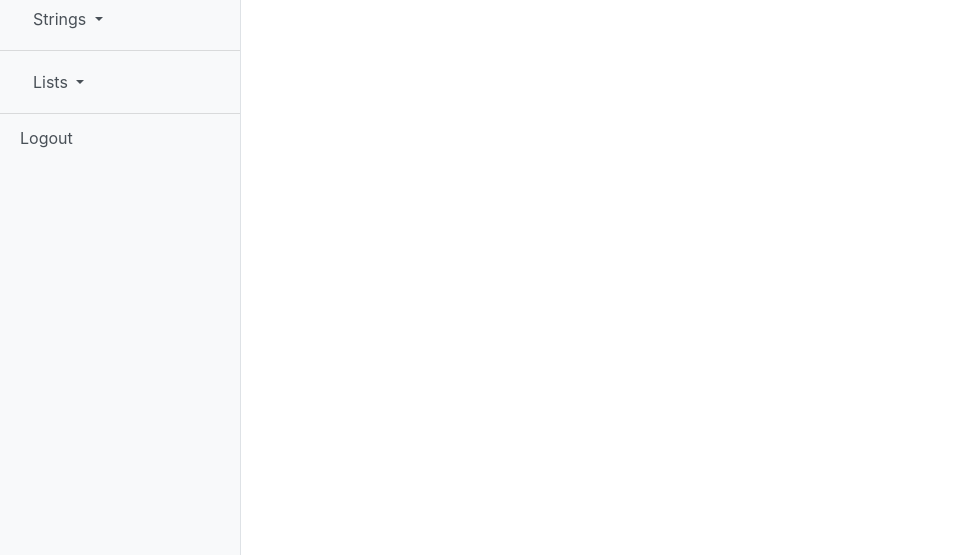
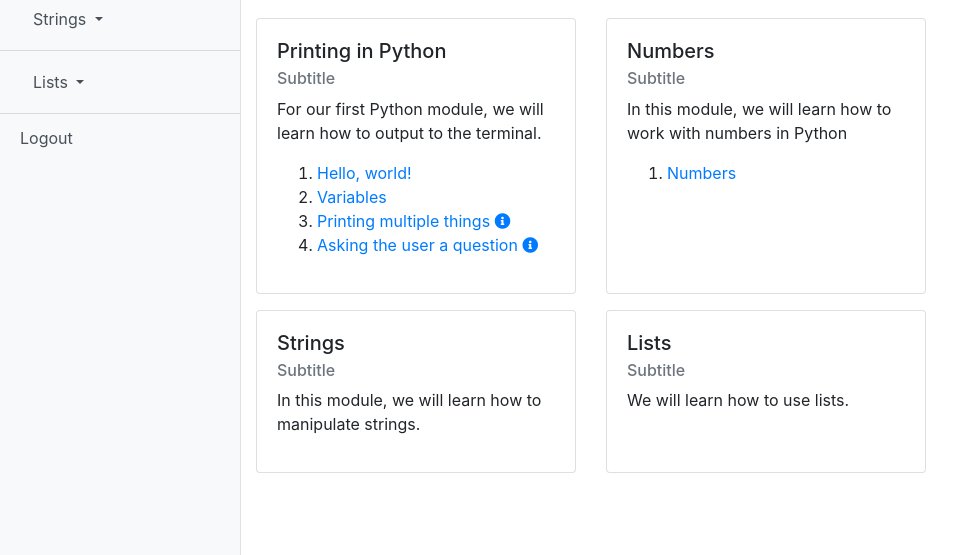
Before and after one commit to mrblue6ix/CITS3403Project, a Flask app: page / in a window 1280 px wide. Shown: the part 245-800 px from the top of the page, without its empty margins (0-968 px from the left). Run offline with Flask 2, Linux system fonts and the light colour scheme; a user stored in the database is signed in; data comes from the database, SQL or seed files in the repository; some libraries are stand-ins or nearby versions.

Commit message:
added dashboard on home

```diff
--- a/app/templates/home.html
+++ b/app/templates/home.html
@@ -12,9 +12,34 @@
     {% if current_user.is_authenticated %}
     <h2>Hello, {{ current_user.firstname }}</h2>
     <p>{{current_user.user_activities}}</p>
+    <div class="row">
+    {% for module in modules %}
+      <div class="col-auto mb-3">
+        <div class="card h-100" style="width: 20rem;">
+          <div class="card-body">
+            <h5 class="card-title">{{module.title}}</h5>
+            <h6 class="card-subtitle mb-2 text-muted">Subtitle</h6>
+            <p class="card-text">{{module.description}}</p>
+            <ol>
+              {% for activity in module.activities|sort(attribute='name') %}
+                  <li><a href="/learn/{{module.name}}/{{activity.name}}">
+                    {{activity.title}}
+                    {% if activity.getUserActivity(current_user).is_completed %}
+                      <i class="fas fa-check-circle"></i>
+                    {% elif activity.question is none %}
+                      <i class="fas fa-info-circle"></i>
+                    {% endif %}
+                  </a>
+                  </li>
+              {% endfor %}
+            </ol>
+          </div>
+        </div>
+      </div>
+    {% endfor %}
+    </div>
     {% else %}
     <h2>Please <a href="{{url_for('login')}}">Login</a> or <a href="{{url_for('register')}}">Register</a>.</h2>
-
     {% endif %}
   </div>
 {% endblock %}
```
